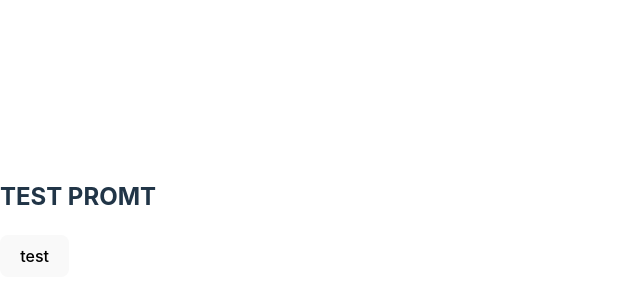
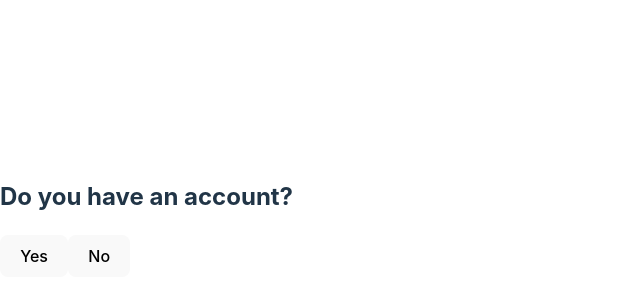
Before and after one commit to ATlexEide/furrventions, a React (Vite) app: page / in a window 1280 px wide. Shown: the part 182-482 px from the top of the page, without its empty margins (0-640 px from the left). Built offline with nearby package versions, Linux system fonts and the light colour scheme.

Commit message:
Update component return

```diff
--- a/src/Components/AskForAccount.jsx
+++ b/src/Components/AskForAccount.jsx
@@ -3,12 +3,18 @@ export default function AskForAccont({ isLoggedIn }) {
   if (!isLoggedIn)
     return (
       <PromptCard
-        prompt="TEST PROMT"
+        prompt="Do you have an account?"
         buttons={[
           {
-            content: "test",
+            content: "Yes",
             onClick: () => {
-              alert("test");
+              alert("go to login");
+            },
+          },
+          {
+            content: "No",
+            onClick: () => {
+              alert("go to signup");
             },
           },
         ]}
```
